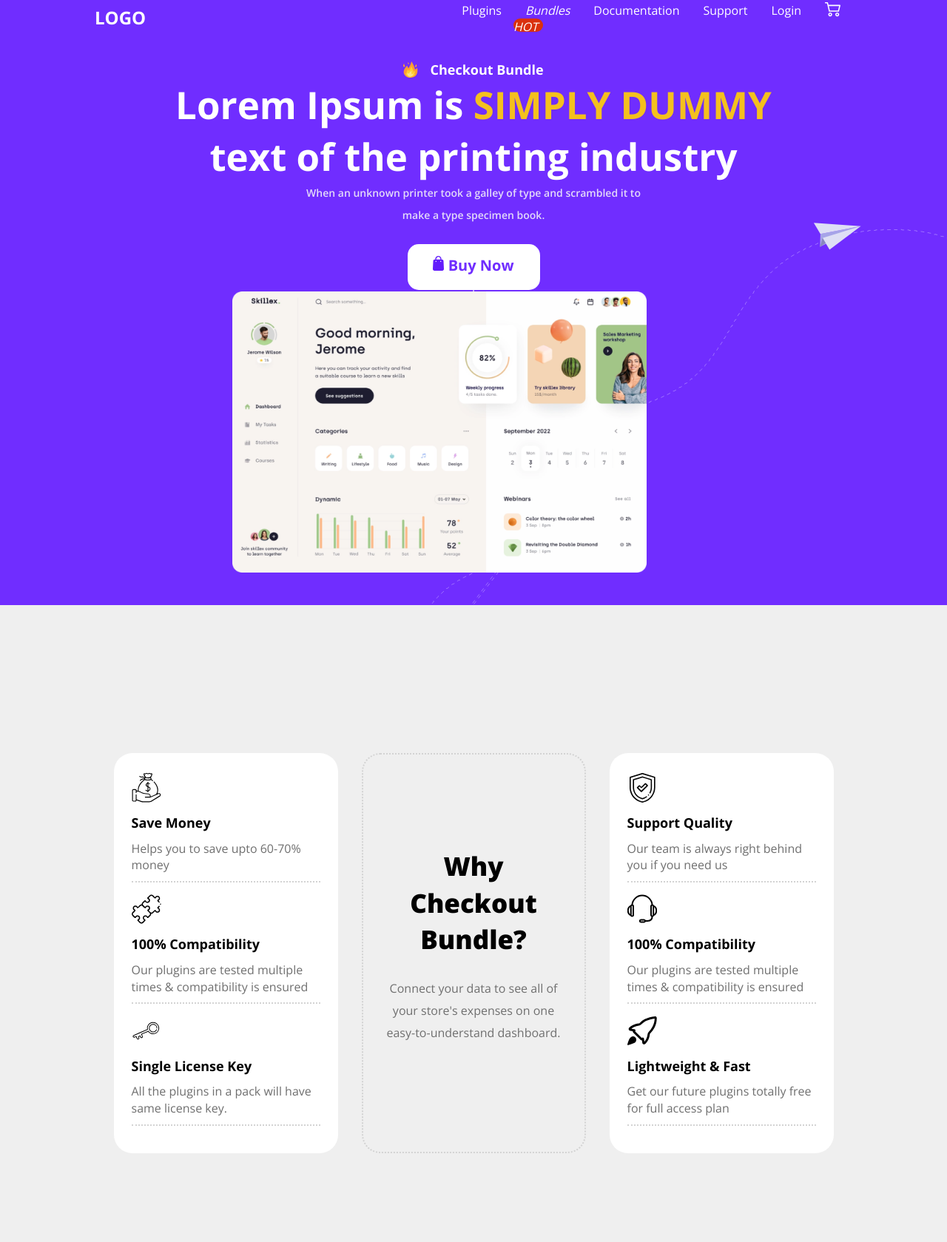
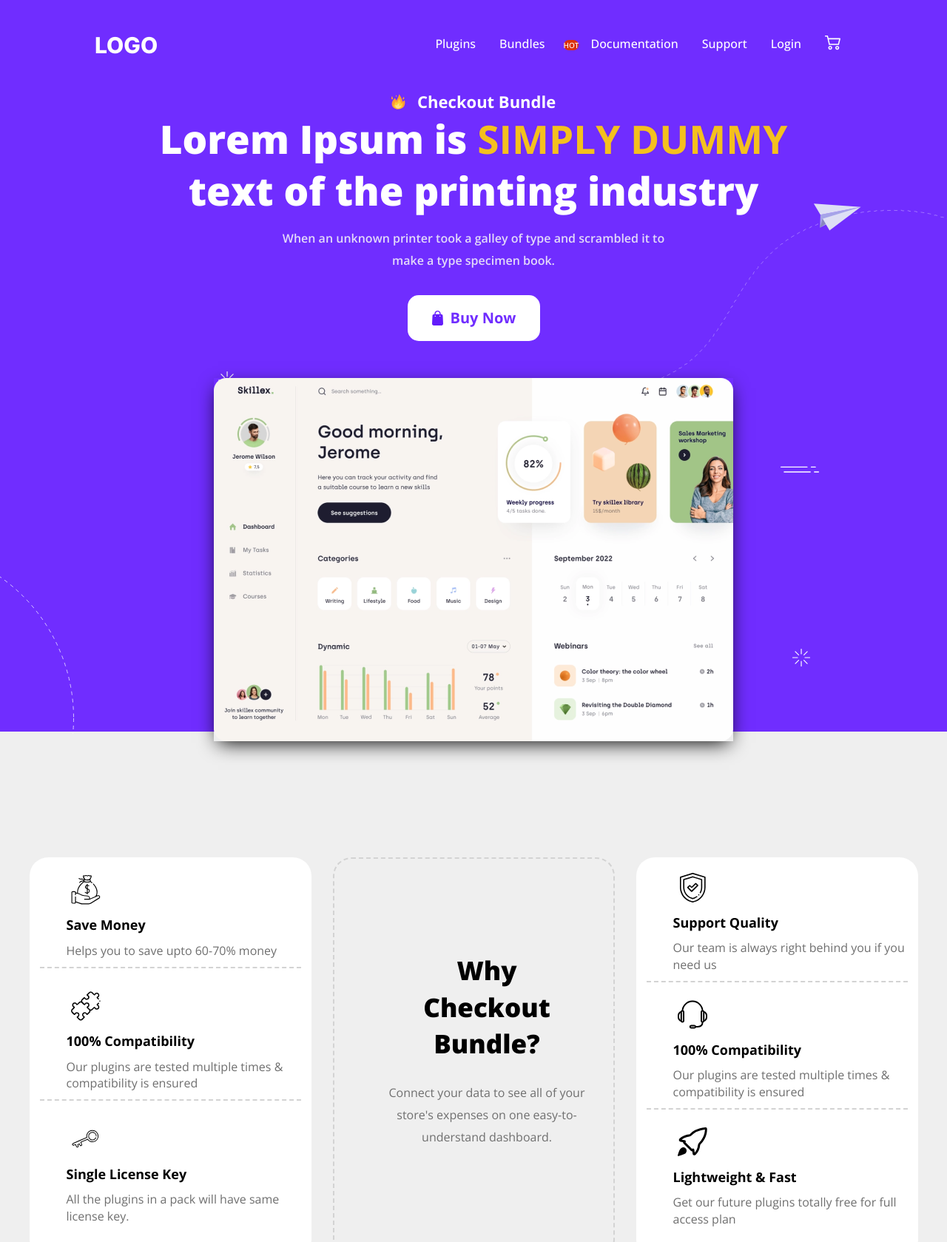
Before and after one commit to deeepak-me/zennod, a plain HTML site: page index.html in a window 1280 px wide. Shown: the part 8-1687 px from the top of the page at 74% size. Drawn offline with nearby package versions, Linux system fonts and the light colour scheme.

Commit message:
feat : Styling completed

```diff
--- a/style.css
+++ b/style.css
@@ -1,4 +1,4 @@
-@import url('https://fonts.googleapis.com/css2?family=Open+Sans:wght@400;500;600;700;800&display=swap');
+@import url('https://fonts.googleapis.com/css2?family=Inter:wght@800&family=Open+Sans:wght@400;500;600;700;800&family=Poppins:wght@600&display=swap');
 
 *,*::after,*::before{
     margin: 0;
@@ -14,6 +14,7 @@ body{
     font-family: 'Open Sans';
     overflow-x: hidden;
     color: #FFFFFF;
+    font-size: 16px;
 }
 section {
     padding: 2rem 7%;
@@ -38,6 +39,17 @@ nav .container{
     display: flex;
     justify-content: space-between;
     align-items: center;
+    margin-top: 40px;
+}
+
+nav .container .log{
+    font-family: 'Inter';
+    font-style: normal;
+    font-weight: 800;
+    font-size: 30px;
+    line-height: 36px;
+
+    color: #FEFEFE;
 }
 
 nav .container .nav-items{
@@ -47,25 +59,27 @@ nav .container .nav-items{
 
 nav .container a {
     margin: 0 1rem;
+    text-decoration: none;
+    font-style: normal;
+    font-weight: 500;
     font-size: 16px;
-    color: #fff;
-    text-decoration: none;
-}
+    line-height: 142%;
+    color: #FFFFFF;
 
-nav .container div{
-    display: flex;
-    align-items: center;
+
 }
 
 nav .container .hot{
-    width: 40px;
-    height: 18px;
+    border-radius: 12px;
+    width: 31px;
+    height: 10px;
     background: #DA310C;
     border-radius: 12px;
-    display: flex;
+    margin-left: 5px;
+
 }
 
-nav .container .hot h4{
+nav .container .hot{
     font-style: normal;
     font-weight: 500;
     font-size: 10px;
@@ -81,21 +95,14 @@ nav .container .nav-items h3{
     font-size: 16px;
 }
 
-main{
-    display: flex;
-    /* position: relative; */
-    top: 66px;
-}
-
 main .container{
-    margin-top: 26px;
+    margin-top: 98px;
 }
 
 main .top{
     background: #702DFF;
     text-align: center;
     min-height: 100vh;
-    position: relative;
 }
 
 main .container .top .first{
@@ -103,20 +110,26 @@ main .container .top .first{
     align-items: center;
     justify-content: center;
     gap: 1rem;
-    padding-top: 2rem;
+    height: 31px;
+}
+
+.first img{
+    width: 19.3px;
+    height: 21.99px;
 }
 
 main .container .top .first h2{
     font-style: normal;
     font-weight: 700;
-    font-size: 18px;
+    font-size: 22px;
+    line-height: 142.5%;
 }
-
-main .container .top .second{
+main .container .top .second h2{
     font-style: normal;
     font-weight: 800;
-    font-size: 34px;
+    font-size: 53px;
     line-height: 70px;
+    text-align: center;
 }
 
 main .container .top .second span{
@@ -126,38 +139,49 @@ main .container .top .second span{
 main .container .top .third{
     font-style: normal;
     font-weight: 600;
-    font-size: 14px;
+    font-size: 16px;
     line-height: 30px;
     color: #E3DAF9;
-    margin-bottom: 24px;
+    margin-bottom: 32px;
+    margin-top: 14px;
 }
 
-
 main .container .top .btn{
-    /* display: flex;
-    align-content: center; */
     display: inline-block;
     background: #FFFFFF;
     color: #702DFF;
-    padding:10px 28px ;
+    padding:12px 33px ;
     font-weight: 500;
     border-radius: 15px;
     cursor: pointer;
-    font-size: 0.8rem;
     width: 179px;
     height: 62px;
+}
+
+main .container .top .btn .btn-content{
+    width: 114px;
+    height: 38px;
+    display: flex;
+    align-items: center;
     font-style: normal;
     font-weight: 700;
     font-size: 20px;
     line-height: 188%;
 }
 
+main .container .top .btn .btn-content img{
+    width:15px;
+    height:20px;
+    margin-right: 10px;
+}
+
+
 main .top .vector1{
     position: absolute;
     left: 42.6%;
-    right: -5.21%;
+    /* right: -5.21%; */
     top: 5.56%;
-    bottom: 56.75%;
+    /* bottom: 56.75%; */
     opacity: 0.56;
 }
 
@@ -171,29 +195,67 @@ main .top .vector2{
     transform: rotate(32.5deg);
 }
 
+main .top .vector3{
+    position: absolute;
+    width: 24px;
+    height: 24px;
+    left: 295px;
+    top: 510px;
+}
+
+main .top .vector4{
+    position: absolute;
+    width: 25px;
+    height: 25px;
+    left: 1070px;
+    top: 885px;
+}
+
+main .top .vector7{
+    position: absolute;
+    width: 25px;
+    height: 25px;
+    left: -84px;
+    top: 745px;
+}
+
+main .top .vector8{
+    position: absolute;
+    width: 49px;
+    height: 7.46px;
+    left: 295px;
+    top: 885px;
+}
+
+main .top .vector9{
+    position: absolute;
+    width: 49px;
+    height: 7.46px;
+    left: 1055px;
+    top: 630px;
+}
+
 main .container .center{
-    position: absolute;
-    left: 314px;
-    top: 376px;
+    position: relative;
+    top: 50px;
     z-index: 10;
-    /* display: none; */
+    border-radius: 6px;
 }
 
 main .container .center img{
-    width: 560px;
-    height: 380px;
-    box-shadow: 0 0 2rem hsl(#000000, 75% 60% 25%);
+    width: 702px;
+    height: 491px;
+    box-shadow: 0 8px 25px -6px black;
 }
 
 
 .bottom{
     background: #EFEFEF;
     color: #000000;
-    min-height: 125vh;
+    min-height: 100vh;
     display: flex;
     align-items: center;
     justify-content: center;
-    position: relative;
 
 }
 
@@ -201,28 +263,31 @@ main .container .center img{
     display: flex;
     align-items: center;
     justify-content: space-between;
-    gap: 2rem;
-    position: absolute;
-    top: 200px;
+    gap: 29px;
+    margin-top: 81px;
 }
 
 .bottom .cards .card{
-    width: 303px;
-    /* height: auto; */
-    height: 541px;
+    width: 381px;
+    height: 542px;
     background: #FFFFFF;
     border-radius: 25px;
     display: flex;
     flex-direction: column;
     justify-content: space-around;
-    padding: 1.5rem;
+    padding: 14px;
 }
 
-.bottom .cards .card img{
+.bottom .cards .card-section .img{
     width:40px;
+    height: 40px;
     aspect-ratio: 1/1;
     margin-bottom: 10px;
+    /* margin-top: 32px; */
+    margin-left: 42px;
 }
+
+
 
 .bottom .cards .card h2{
     font-style: normal;
@@ -243,13 +308,22 @@ main .container .center img{
 
 
 .bottom .cards .card-section{
-    border-bottom: 2px dotted #D3D3D3;
+    border-bottom: 2px dashed #D3D3D3;
     margin-bottom: 10px;
+}
+
+.bottom .cards .card-section:nth-child(3){
+    border-bottom: none;
+}
+
+
+.bottom .cards .card-section .card-text{
+    margin-left: 36px;
 }
 
 .bottom .cards .card-2{
     background: none;
-    border: 2px dotted #D3D3D3;;
+    border: 2px dashed #D3D3D3;;
 }
 .bottom .cards .card-2 h2{
     text-align: center;
@@ -273,22 +347,22 @@ main .container .center img{
     border-bottom: none;
 }
 
-.bottom .cards .vector3{
+.bottom .cards .vector5{
     position: absolute;
-    left: 54.4%;
-    right: 10.42%;
-    top: 80.78%;
-    bottom: 40%;
+    /* position: relative; */
+    left: 37.6%;
+    right: 59.55%;
+    top: 160px;
+    bottom: 40.8%;
 
     background: #F4C01E;
-    transform: rotate(0.5deg)
+    transform: rotate(-76.13deg);
 }
 
-.bottom .cards .vector4{
-    position: absolute;
+.bottom .cards .vector6{
     left: 45%;
     right: 59.55%;
-    top: 20%;
+    top: 137px;
     bottom: 40.8%;
 
     background: #F4C01E;
@@ -309,6 +383,7 @@ main .container .center img{
     flex-direction: column;
     align-items: center;
     justify-content: center;
+    margin-top: 50px;
 }
 
 .footer .btn-section{
@@ -317,12 +392,26 @@ main .container .center img{
     color: #FFFFFF;
     align-items: center;
     justify-content: center;
-    width: 238px;
+    width: 242px;
     height: 64px;
     border-radius: 47px;
-    gap: 2rem;
     padding: 10px;
     margin: 21px 0;
+}
+
+.footer .btn-section .btn-2{
+    font-family: 'Poppins';
+    font-style: normal;
+    font-weight: 600;
+    font-size: 15px;
+    line-height: 142.5%;
+    color: #FFFFFF;
+    margin-right: 10px;
+}
+
+.footer .btn-section img{
+    height: 40px;
+    width: 40px;
 }
 
 .footer h3{
@@ -352,16 +441,15 @@ main .container .center img{
     display: flex;
     justify-content: space-between;
     align-items: center;
-    gap: 2rem;
-    margin-bottom: 22px;
+    gap: 50px;
+    margin-bottom: 30px;
 }
 
 .footer .domain-2{
     display: flex;
     justify-content: center;
     align-items: center;
-    gap: 2rem;
-    margin-bottom: 22px;
+    gap: 50px;
 }
 
 .footer .privacy{
@@ -370,4 +458,14 @@ main .container .center img{
     font-size: 14px;
     line-height: 142.5%;
     color: #828282;
+    margin-top: 61px;
+    margin-bottom: 40px;
 }
+
+.layer{
+    position: relative;
+    width: 535.65px;
+    height: 393.22px;
+    left: -390px;
+    top: -25px;
+}
```
